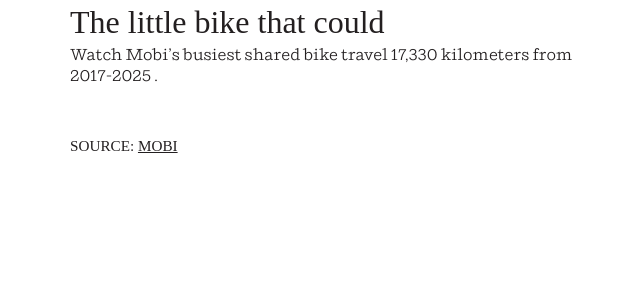
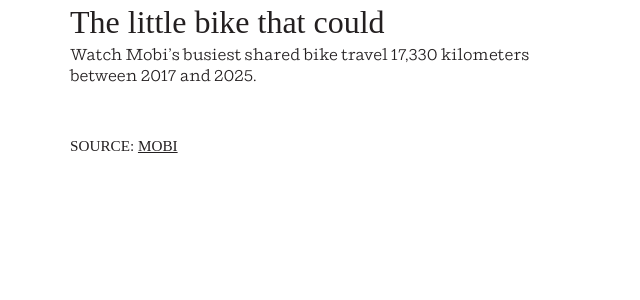
Before and after one commit to vs-postmedia/1206-mobi-bike, a Svelte app: page / in a window 1280 px wide. Shown: the top 300 px of the page, without its empty margins (195-835 px from the left). Built offline with nearby package versions, Linux system fonts and the light colour scheme; no server answers; a web font is replaced by a local one.

Commit message:
copy edit

```diff
--- a/src/App.svelte
+++ b/src/App.svelte
@@ -30,7 +30,7 @@
 
 <header>
     <h1>The little bike that could</h1>
-    <p class="subhead">Watch Mobi’s busiest shared bike travel 17,330 kilometers from 2017-2025 .</p>
+    <p class="subhead">Watch Mobi’s busiest shared bike travel 17,330 kilometers between 2017 and 2025.</p>
 </header>
 
 <main>
```
